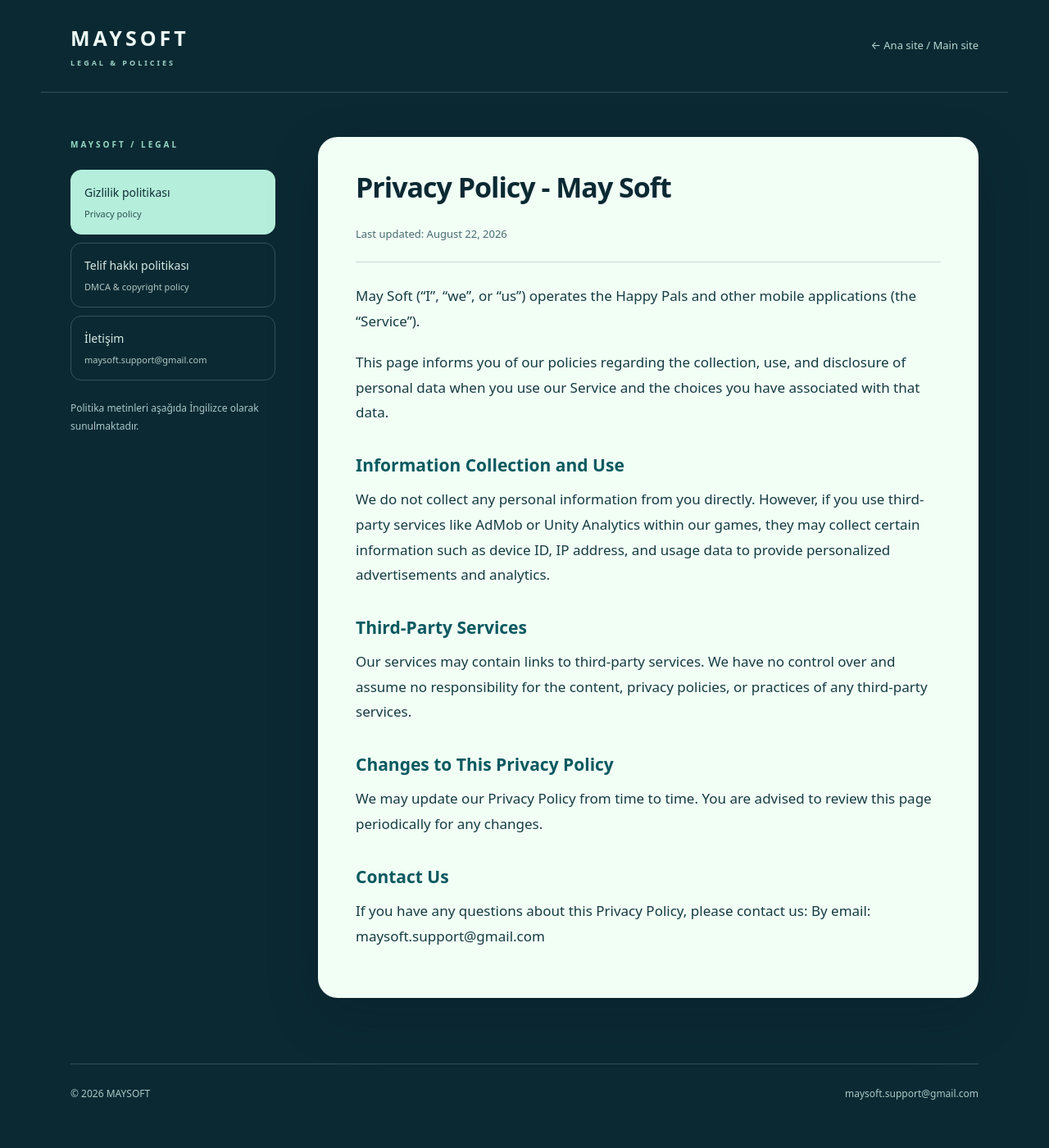
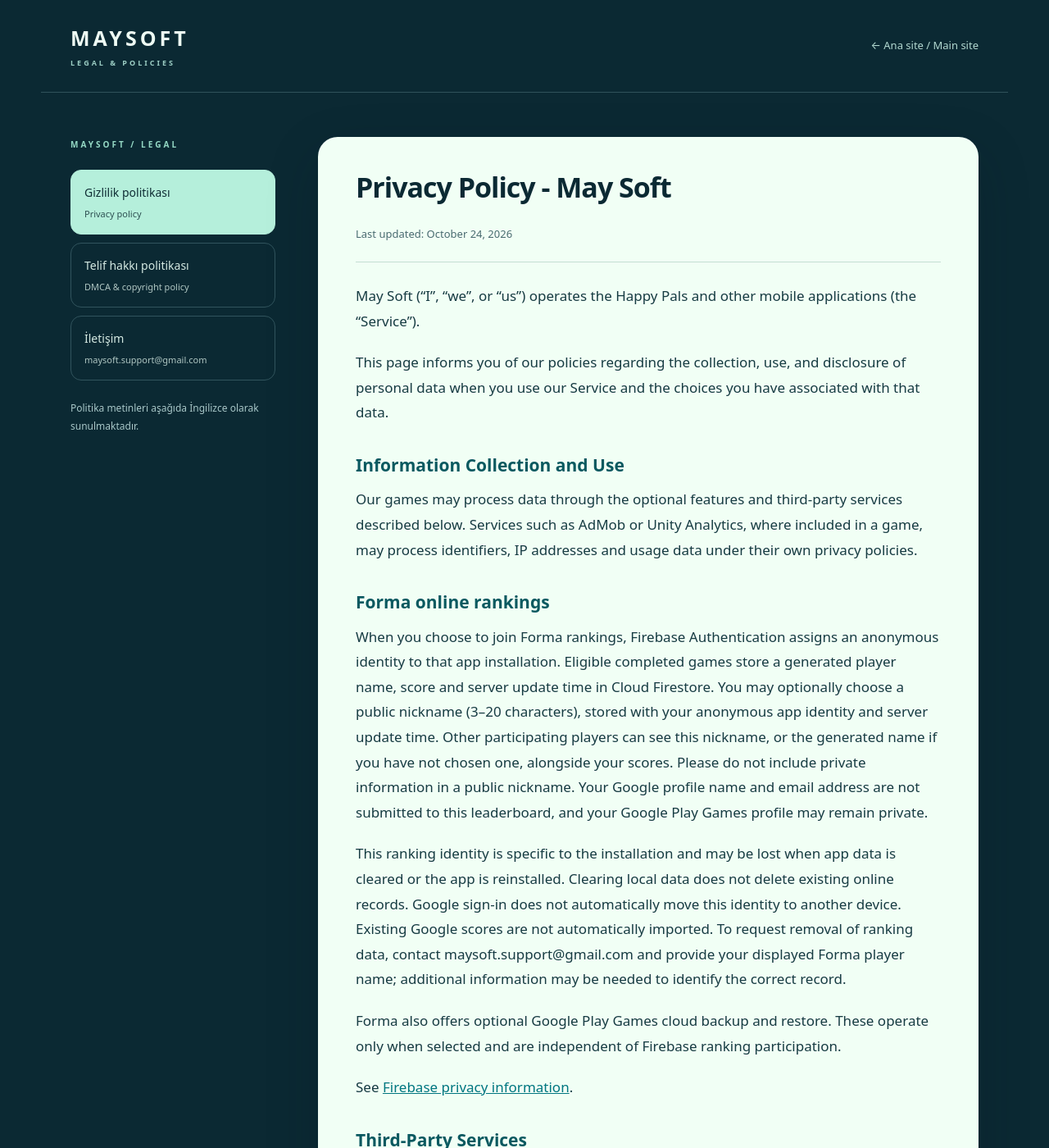
Before and after one commit to maysoftstudio/maysoftstudio.github.io, a Jekyll site: the page built from privacy-policy.md, in a window 1280 px wide and 1400 px high. Shown: the whole window at 82% size. Built offline with Jekyll 4.4.1, drawn with Linux system fonts in a browser that asks for light colours; our own code applies the rules of GitHub Pages for plain Markdown files.

Commit message:
Describe Forma optional public nicknames and rankings

```diff
--- a/privacy-policy.md
+++ b/privacy-policy.md
@@ -1,13 +1,22 @@
 # Privacy Policy - May Soft
 
-Last updated: August 22, 2026
+Last updated: October 24, 2026
 
 May Soft ("I", "we", or "us") operates the Happy Pals and other mobile applications (the "Service").
 
 This page informs you of our policies regarding the collection, use, and disclosure of personal data when you use our Service and the choices you have associated with that data.
 
 ### Information Collection and Use
-We do not collect any personal information from you directly. However, if you use third-party services like AdMob or Unity Analytics within our games, they may collect certain information such as device ID, IP address, and usage data to provide personalized advertisements and analytics.
+Our games may process data through the optional features and third-party services described below. Services such as AdMob or Unity Analytics, where included in a game, may process identifiers, IP addresses and usage data under their own privacy policies.
+
+### Forma online rankings
+When you choose to join Forma rankings, Firebase Authentication assigns an anonymous identity to that app installation. Eligible completed games store a generated player name, score and server update time in Cloud Firestore. You may optionally choose a public nickname (3–20 characters), stored with your anonymous app identity and server update time. Other participating players can see this nickname, or the generated name if you have not chosen one, alongside your scores. Please do not include private information in a public nickname. Your Google profile name and email address are not submitted to this leaderboard, and your Google Play Games profile may remain private.
+
+This ranking identity is specific to the installation and may be lost when app data is cleared or the app is reinstalled. Clearing local data does not delete existing online records. Google sign-in does not automatically move this identity to another device. Existing Google scores are not automatically imported. To request removal of ranking data, contact maysoft.support@gmail.com and provide your displayed Forma player name; additional information may be needed to identify the correct record.
+
+Forma also offers optional Google Play Games cloud backup and restore. These operate only when selected and are independent of Firebase ranking participation.
+
+See [Firebase privacy information](https://firebase.google.com/support/privacy).
 
 ### Third-Party Services
 Our services may contain links to third-party services. We have no control over and assume no responsibility for the content, privacy policies, or practices of any third-party services.
```
